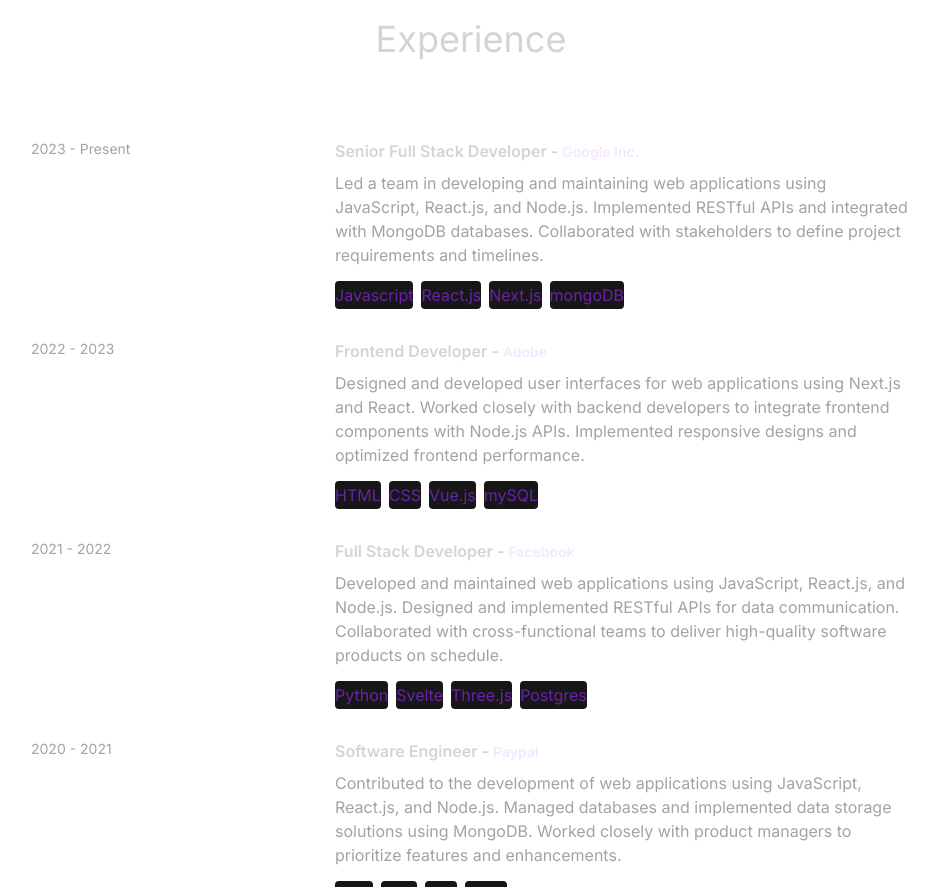
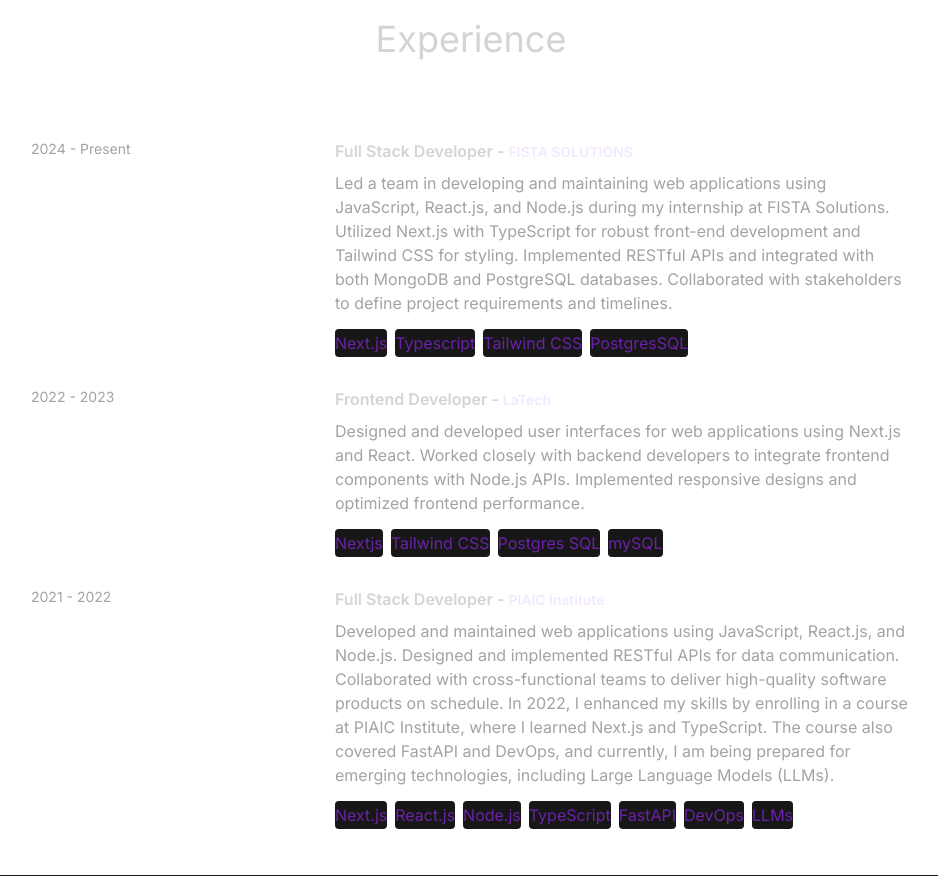
Before and after one commit to ChaudhryBassamTanvir/Portfolio, a Next.js app: page / in a window 1280 px wide. Shown: the part 1900-2787 px from the top of the page, without its empty margins (169-1107 px from the left). Built offline with nearby package versions, Linux system fonts and the light colour scheme.

Commit message:
Everything updated

```diff
--- a/src/app/components/About.tsx
+++ b/src/app/components/About.tsx
@@ -3,7 +3,7 @@
 import { motion } from "framer-motion";
 
 const About = () => {
-  const ABOUT_TEXT = `I am a dedicated and versatile full stack developer with a passion for creating efficient and user-friendly web applications. With 5 years of professional experience, I have worked with a variety of technologies, including React, Next.js, Node.js, MySQL, PostgreSQL, and MongoDB. My journey in web development began with a deep curiosity for how things work, and it has evolved into a career where I continuously strive to learn and adapt to new challenges. I thrive in collaborative environments and enjoy solving complex problems to deliver high-quality solutions. Outside of coding, I enjoy staying active, exploring new technologies, and contributing to open-source projects.`;
+  const ABOUT_TEXT = `I am a dedicated and versatile full stack developer with a passion for creating efficient and user-friendly web applications. With 5 years of professional experience, including a valuable internship at FISTA Solutions, where I worked on a development team and successfully completed three real-time projects, I have honed my skills in a variety of technologies. These include Next.js, React, Node.js, React Native, MySQL, PostgreSQL, and MongoDB. My journey in web development began with a deep curiosity for how things work, and it has evolved into a career where I continuously strive to learn and adapt to new challenges. I thrive in collaborative environments and enjoy solving complex problems to deliver high-quality solutions. Outside of coding, I enjoy staying active, exploring new technologies, and contributing to open-source projects.`;
 
   return (
     <div className="border-b border-neutral-900 pb-4">
--- a/src/app/components/Contact.tsx
+++ b/src/app/components/Contact.tsx
@@ -1,15 +1,38 @@
+"use client";
 import React from "react";
 import { CONTACT } from "../constants";
+import { motion } from "framer-motion";
 
 const Contact = () => {
   return (
     <>
       <div className="border-b border-neutral-900 pb-20">
-        <h2 className="my-10 text-center text-4xl">Get in Touch</h2>
+        <motion.h2
+          whileInView={{ opacity: 1, y: 0 }}
+          initial={{ opacity: 0, y: -100 }}
+          transition={{ duration: 0.5 }}
+          className="my-10 text-center text-4xl"
+        >
+          Get in Touch
+        </motion.h2>
         <div className="text-center tracking-tighter">
           {" "}
-          <p className="my-4">{CONTACT.address}</p>
-          <p className="my-4">{CONTACT.phoneNo}</p>
+          <motion.p
+            whileInView={{ opacity: 1, x: 0 }}
+            initial={{ opacity: 0, x: -100 }}
+            transition={{ duration: 1 }}
+            className="my-4"
+          >
+            {CONTACT.address}
+          </motion.p>
+          <motion.p
+            whileInView={{ opacity: 1, y: 0 }}
+            initial={{ opacity: 0, y: 100 }}
+            transition={{ duration: 1 }}
+            className="my-4"
+          >
+            {CONTACT.phoneNo}
+          </motion.p>
           <a className="cursor-pointer" href={CONTACT.email}>
             <p className="my-4 border-b ">{CONTACT.email}</p>
           </a>
--- a/src/app/components/Projects.tsx
+++ b/src/app/components/Projects.tsx
@@ -1,3 +1,4 @@
+"use client";
 import React from "react";
 import { PROJECTS } from "../constants";
 import { motion } from "framer-motion";
@@ -38,6 +39,7 @@
             >
               <h6 className="mb-2 font-semibold">{project.title}</h6>
               <p className="mb-4 text-neutral-400">{project.description}</p>
+              <p className="mb-4 text-neutral-400">{project.link}</p>
 
               {project.technologies.map((tech, index) => (
                 <span
--- a/src/app/constants/index.ts
+++ b/src/app/constants/index.ts
@@ -1,37 +1,43 @@
-import project1 from "../src/assets/projects/project-1.jpg";
-import project2 from "../src/assets/projects/project-2.jpg";
-import project3 from "../src/assets/projects/project-3.jpg";
-import project4 from "/project-4.jpg";
-
 export const EXPERIENCES = [
   {
-    year: "2023 - Present",
-    role: "Senior Full Stack Developer",
-    company: "Google Inc.",
-    description: `Led a team in developing and maintaining web applications using JavaScript, React.js, and Node.js. Implemented RESTful APIs and integrated with MongoDB databases. Collaborated with stakeholders to define project requirements and timelines.`,
-    technologies: ["Javascript", "React.js", "Next.js", "mongoDB"],
+    year: "2024 - Present",
+    role: " Full Stack Developer",
+    company: "FISTA SOLUTIONS",
+    description: `Led a team in developing and maintaining web applications using JavaScript, React.js, and Node.js during my internship at FISTA Solutions. Utilized Next.js with TypeScript for robust front-end development and Tailwind CSS for styling. Implemented RESTful APIs and integrated with both MongoDB and PostgreSQL databases. Collaborated with stakeholders to define project requirements and timelines.
+`,
+    technologies: ["Next.js", "Typescript", "Tailwind CSS", "PostgresSQL"],
   },
   {
     year: "2022 - 2023",
     role: "Frontend Developer",
-    company: "Adobe",
+    company: "LaTech",
     description: `Designed and developed user interfaces for web applications using Next.js and React. Worked closely with backend developers to integrate frontend components with Node.js APIs. Implemented responsive designs and optimized frontend performance.`,
-    technologies: ["HTML", "CSS", "Vue.js", "mySQL"],
+    technologies: ["Nextjs", "Tailwind CSS", "Postgres SQL", "mySQL"],
   },
   {
     year: "2021 - 2022",
     role: "Full Stack Developer",
-    company: "Facebook",
-    description: `Developed and maintained web applications using JavaScript, React.js, and Node.js. Designed and implemented RESTful APIs for data communication. Collaborated with cross-functional teams to deliver high-quality software products on schedule.`,
-    technologies: ["Python", "Svelte", "Three.js", "Postgres"],
+    company: "PIAIC Institute",
+    description: `Developed and maintained web applications using JavaScript, React.js, and Node.js. Designed and implemented RESTful APIs for data communication. Collaborated with cross-functional teams to deliver high-quality software products on schedule. In 2022, I enhanced my skills by enrolling in a course at PIAIC Institute, where I learned Next.js and TypeScript. The course also covered FastAPI and DevOps, and currently, I am being prepared for emerging technologies, including Large Language Models (LLMs).`,
+    technologies: [
+      "Next.js",
+      "React.js",
+      "Node.js",
+
+      "TypeScript",
+      "FastAPI",
+      "DevOps",
+      "LLMs",
+    ],
   },
-  {
-    year: "2020 - 2021",
-    role: "Software Engineer",
-    company: "Paypal",
-    description: `Contributed to the development of web applications using JavaScript, React.js, and Node.js. Managed databases and implemented data storage solutions using MongoDB. Worked closely with product managers to prioritize features and enhancements.`,
-    technologies: ["Ruby", "Rails", "PHP", "Sqlite"],
-  },
+
+  // {
+  //   year: "2020 - 2021",
+  //   role: "Software Engineer",
+  //   company: "Paypal",
+  //   description: `Contributed to the development of web applications using JavaScript, React.js, and Node.js. Managed databases and implemented data storage solutions using MongoDB. Worked closely with product managers to prioritize features and enhancements.`,
+  //   technologies: ["Ruby", "Rails", "PHP", "Sqlite"],
+  // },
 ];
 
 export const PROJECTS = [
@@ -40,33 +46,67 @@
     image: "/project-1.jpg",
     description:
       "A fully functional e-commerce website with features like product listing, shopping cart, and user authentication.",
-    technologies: ["HTML", "CSS", "React", "Node.js", "MongoDB"],
+    technologies: [
+      "NextJS",
+      "Tailwind CSS",
+      "Node.js",
+      "PostgresSQL",
+      "Firebase",
+    ],
+    link: "https://your-ecommerce-website-link.com", // Add the actual link here
   },
   {
-    title: "Task Management App",
+    title: "Todo Web",
     image: "/project-2.jpg",
     description:
-      "An application for managing tasks and projects, with features such as task creation, assignment, and progress tracking.",
-    technologies: ["HTML", "CSS", "Angular", "Firebase"],
+      "An application for managing tasks and projects, with features such as task creation, assignment, and progress tracking. This was my first full stack project and provided an amazing experience with Next.js using TypeScript, Tailwind CSS, and PostgreSQL.",
+    technologies: ["NextJS", "Tailwind CSS", "PostgresSQL"],
+    link: "https://your-todo-web-link.com", // Add the actual link here
   },
   {
     title: "Portfolio Website",
     image: "/project-3.jpg",
     description:
       "A personal portfolio website showcasing projects, skills, and contact information.",
-    technologies: ["NextJS", "Tailwind CSS", "Typescript", "Bootstrap"],
+    technologies: ["NextJS", "Tailwind CSS", "Typescript", "Framer-Motion"],
+    link: "https://your-portfolio-website-link.com", // Add the actual link here
   },
   {
-    title: "Blogging Platform",
+    title: "Smart Tools",
     image: "/project-4.jpg",
     description:
-      "A platform for creating and publishing blog posts, with features like rich text editing, commenting, and user profiles.",
-    technologies: ["HTML", "CSS", "Vue.js", "Express", "mySQL"],
+      "A platform for creating and publishing blog posts, with features like rich text editing, commenting, and user profiles.A Smart SEO tools plateform. This project was created during my internship using Next.js with TypeScript, Tailwind CSS, and PostgreSQL. I collaborated with Affan Sheikh on this project.",
+    technologies: ["NextJS", "TypeScript", "Tailwind CSS", "PostgresSQL"],
+    link: "https://your-smart-tools-link.com", // Add the actual link here
+  },
+  {
+    title: "Cragis",
+    image: "/project-5.jpg",
+    description:
+      "A project completed at FISTA Solutions in collaboration with Affan Sheikh. Developed using Next.js with TypeScript, Tailwind CSS, and PostgreSQL.",
+    technologies: ["NextJS", "TypeScript", "Tailwind CSS", "PostgresSQL"],
+    link: "https://your-cragis-project-link.com", // Add the actual link here
+  },
+  {
+    title: "E-Commerce Assignment",
+    image: "/project-6.jpg",
+    description:
+      "A full working e-commerce website assignment using FastAPI. Features include product management, user authentication, and payment integration.",
+    technologies: ["FastAPI", "PostgresSQL", "Tailwind CSS"],
+    link: "https://your-ecommerce-assignment-link.com", // Add the actual link here
+  },
+  {
+    title: "WebMD Clone",
+    image: "/project-7.jpg",
+    description:
+      "A cloned version of WebMD, developed during my internship using Next.js with TypeScript, Tailwind CSS, and PostgreSQL. Focused on replicating key features and functionality.",
+    technologies: ["NextJS", "TypeScript", "Tailwind CSS", "PostgresSQL"],
+    link: "https://your-webmd-clone-link.com", // Add the actual link here
   },
 ];
 
 export const CONTACT = {
-  address: "767 Fifth Avenue, New York, NY 10153 ",
-  phoneNo: "+12 4555 666 00 ",
-  email: "me@example.com",
+  address: "Faisalabad, PAKISTAN ",
+  phoneNo: "+92 325 0367089 ",
+  email: "chbassamtanvir@gmail.com",
 };
```
Also changed, not shown: src/app/components/Navbar.tsx (+16 -7 lines), .eslintrc.json.
